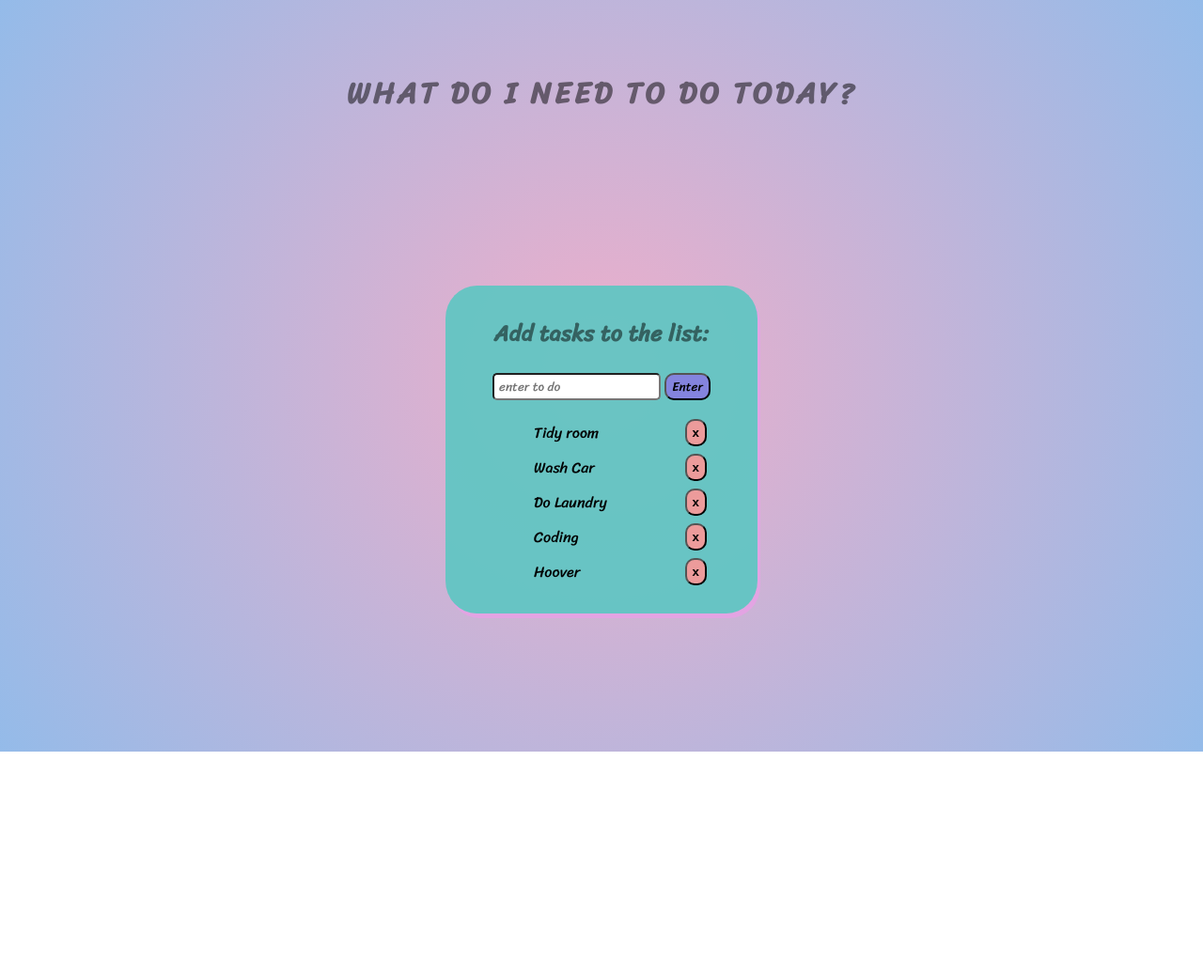
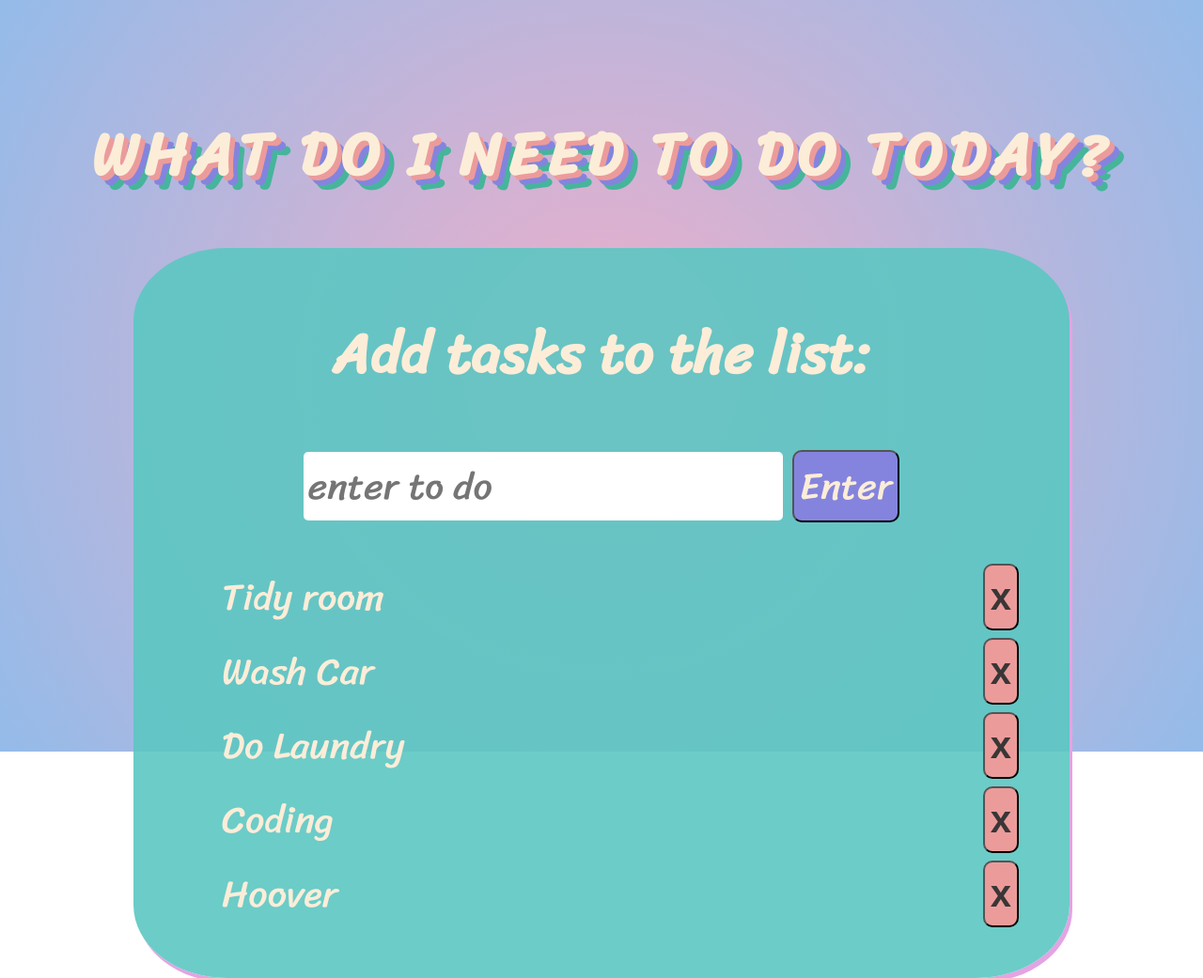
Before and after one commit to hannah-lynn/todolist, a plain HTML site: page index.html in a window 1280 px wide. Shown: the whole page at 94% size. Before the commit the page ends 808 px from the top, so only its background shows below. Drawn offline with Linux system fonts and the light colour scheme.

Commit message:
adding changes/responsiveness

```diff
--- a/style.css
+++ b/style.css
@@ -27,10 +27,14 @@ h1 {
   text-transform: uppercase;
   letter-spacing: 0.1em;
   margin-top: 5%;
+
+  color: #fcedd8;
+  font-weight: 700;
+  text-shadow: 5px 5px 0px #ec9b9b, 10px 10px 0px #8484de, 15px 15px 0px #46b59b;
 }
 
 h2 {
-  color: rgba(0, 0, 0, 0.5);
+  color: #fcedd8;
   text-align: center;
   text-transform: none;
   letter-spacing: 0.01em;
@@ -49,6 +53,7 @@ input {
   border-radius: 5px;
   font-family: 'Sriracha', cursive;
   padding-left: 5px;
+  border: none;
 }
 
 ul {
@@ -64,16 +69,39 @@ ul {
   border-radius: 10px;
   background: rgb(132, 132, 222);
   font-family: 'Sriracha', cursive;
+  color: #fcedd8;
 }
 
 .listItem {
   padding: 4px;
   display: flex;
   justify-content: space-between;
+  color: #fcedd8;
 }
 
 .delete {
   background: rgb(236, 155, 155);
   border-radius: 10px;
   font-weight: bold;
+  color: rgb(57, 54, 54);
 }
+
+@media (min-width: 650px) {
+  h1 {
+    font-size: 4em;
+    margin-top: 100px;
+  }
+  input {
+    font-size: 1em;
+  }
+  .entBut {
+    font-size: 1em;
+  }
+  .section-main {
+    width: 70vw;
+    font-size: 2.5em;
+  }
+  .delete {
+    font-size: 1em;
+  }
+}
```
